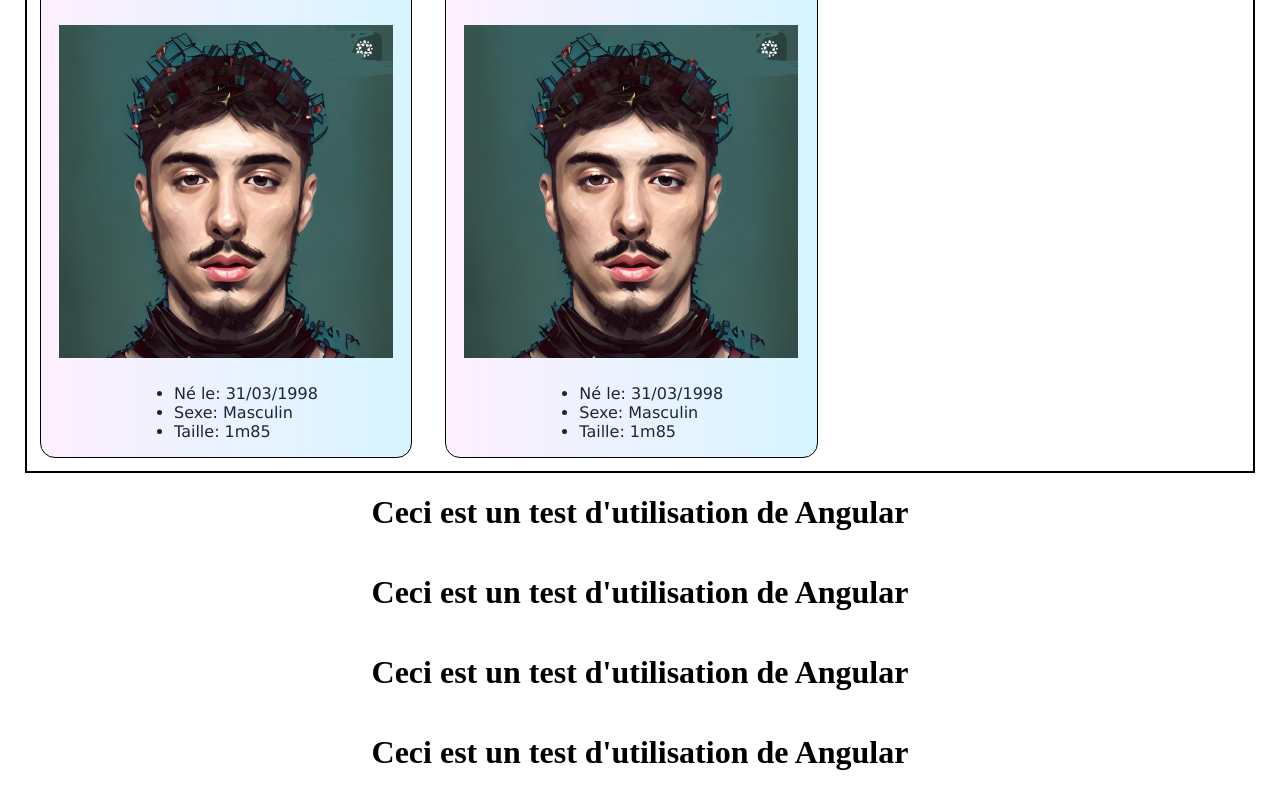
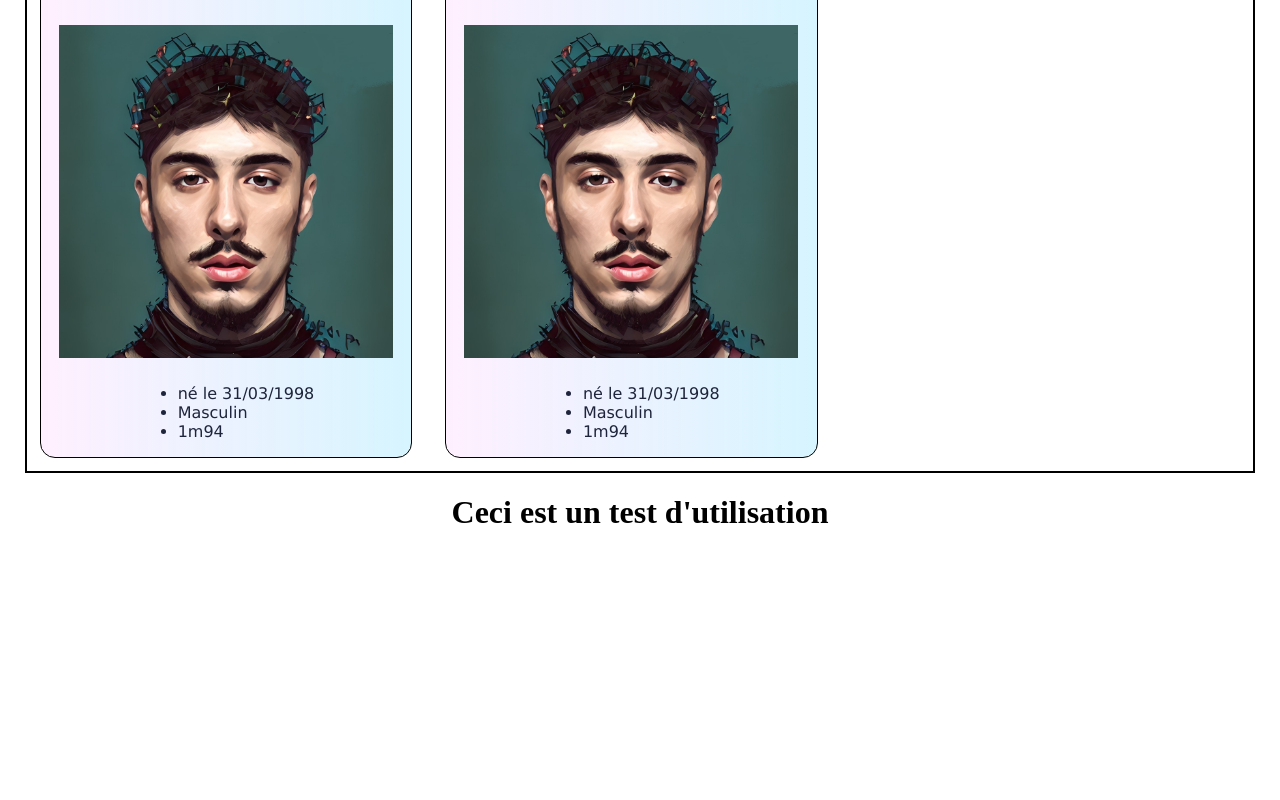
Before and after one commit to ASAPJulio/Angular-exercise-Directory-card, an Angular app: page / in a window 1280 px wide. Shown: the part 1171-1971 px from the top of the page. After the commit the page ends 1732 px from the top, so only its background shows below. Built offline with nearby package versions, Linux system fonts and the light colour scheme.

Commit message:
feat: Added model files contained a model test with contact variables, made contact card just with typescript

```diff
--- a/src/app/app.component.html
+++ b/src/app/app.component.html
@@ -11,7 +11,4 @@
 </form>
 
 <h1>{{presentText}}</h1>
-<h1>{{presentText}}</h1>
-<h1>{{presentText}}</h1>
-<h1>{{presentText}}</h1>
 </main>
--- a/src/app/app.component.ts
+++ b/src/app/app.component.ts
@@ -10,9 +10,6 @@ export class AppComponent implements OnInit {
   presentText!: String;
 
   ngOnInit(): void {
-    this.presentText = "Ceci est un test d'utilisation de Angular";
-  }
-
-  textFonction () {
+    this.presentText = "Ceci est un test d'utilisation";
   }
 }
--- a/src/app/identity-card/identity-card.component.html
+++ b/src/app/identity-card/identity-card.component.html
@@ -1,9 +1,11 @@
 <div class="card">
-    <h1>Jules Tellier</h1>
-    <img src="/assets/img/IMG_3143.JPG" alt="identity-picture">
+    <h1>{{contactType.nameInfo}}</h1>
+    <img *ngIf="contactType.imageInfo" [src]="contactType.imageInfo">
+    <img *ngIf="!contactType.imageInfo" [src]="contactType.imageInfo">
+    <!-- <img src="{{contactType.imageInfo}}" alt="identiy-picture"> -->
     <ul>
-        <li>Né le: 31/03/1998</li>
-        <li>Sexe: Masculin</li>
-        <li>Taille: 1m85</li>
+        <li>{{contactType.birthdayDate}}</li>
+        <li>{{contactType.sexeInfo}}</li>
+        <li>{{contactType.heightInfo}}</li>
     </ul>
 </div>
--- a/src/app/identity-card/identity-card.component.ts
+++ b/src/app/identity-card/identity-card.component.ts
@@ -1,10 +1,25 @@
 import { Component, OnInit } from '@angular/core';
+import { ContactModel } from 'src/contact.model';
 
 @Component({
   selector: 'app-identity-card',
   templateUrl: './identity-card.component.html',
   styleUrls: ['./identity-card.component.css']
 })
-export class IdentityCardComponent {
+export class IdentityCardComponent implements OnInit {
+  contactType!: ContactModel;
+  ngOnInit(): void {
+    this.contactType = new ContactModel();
+    this.contactType.imageInfo = "/assets/img/IMG_3143.JPG";
+    this.contactType.nameInfo = "Jules Tellier"
+    this.contactType.birthdayDate = "né le 31/03/1998";
+    this.contactType.sexeInfo = "Masculin";
+    this.contactType.heightInfo = "1m94";
+
+    if (!this.contactType.imageInfo) {
+      this.contactType.imageInfo = "/assets/img/ob_233a89_lescamerasplanqueesd-preview.jpg";
+    }
+  }
+
   title = 'AnnuaireAngular';
 }
--- /dev/null
+++ b/src/contact.model.ts
@@ -0,0 +1,7 @@
+export class ContactModel {
+    imageInfo!: String;
+    nameInfo!: String;
+    birthdayDate!: String;
+    sexeInfo!: String;
+    heightInfo!: String;
+}
```
Also changed, not shown: src/assets/img/IMG_3143.JPG, src/assets/img/ob_233a89_lescamerasplanqueesd-preview.jpg (added).
